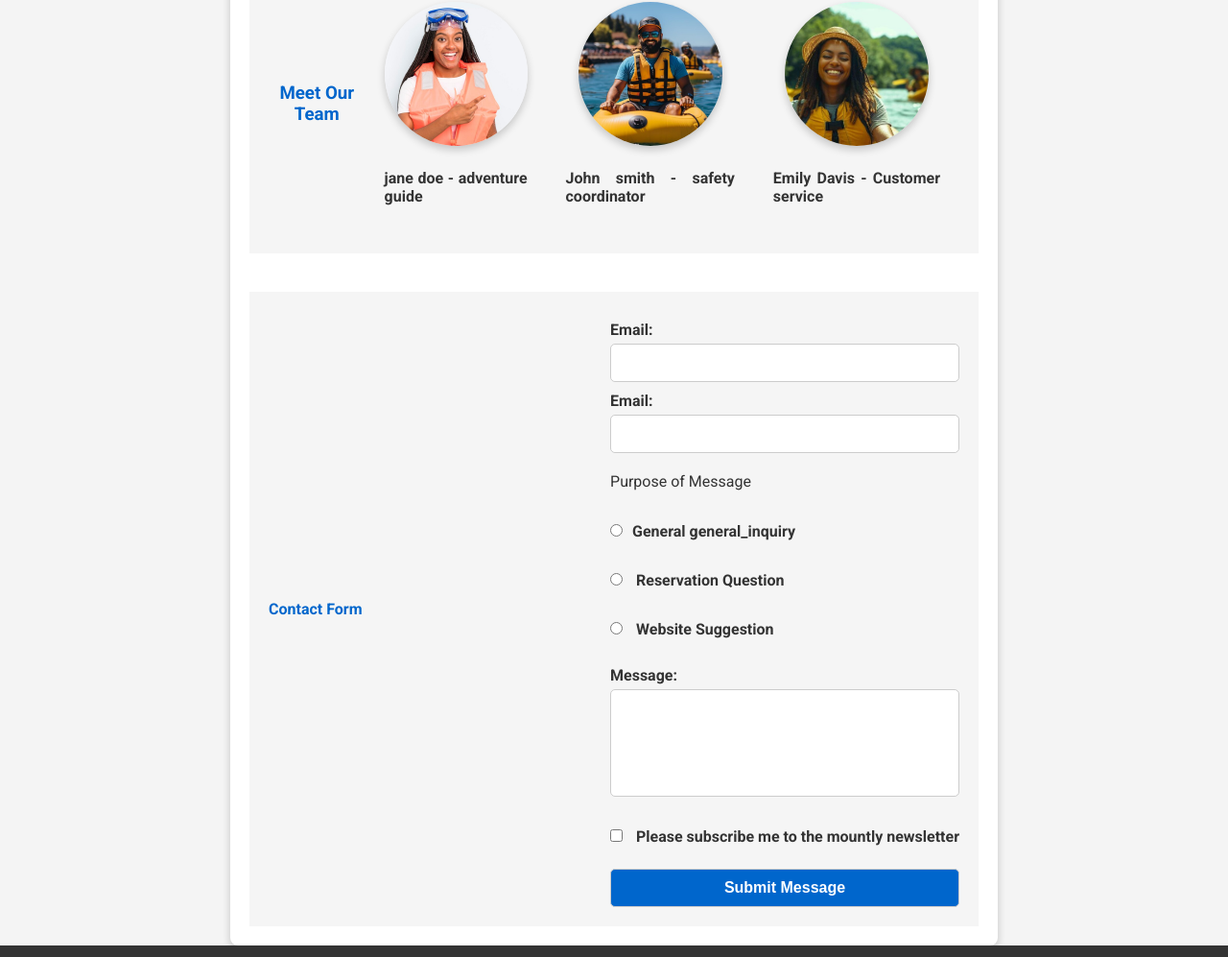
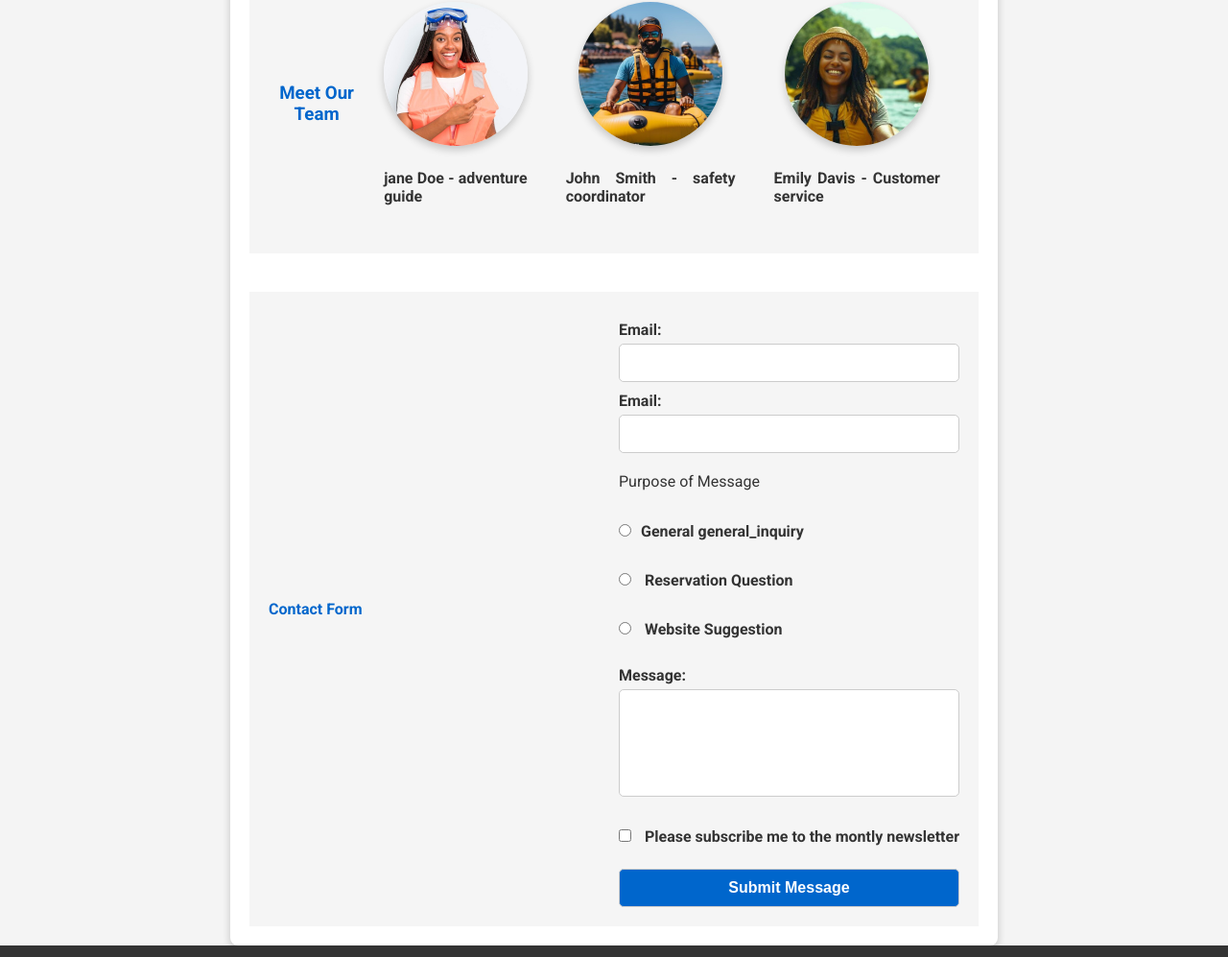
Before and after one commit to Spencerashiboye/wdd130, a plain HTML site: page wwr/contact.html in a window 1280 px wide. Shown: the part 724-1721 px from the top of the page at 96% size. Drawn offline with Linux system fonts and the light colour scheme.

Commit message:
contact us

```diff
--- a/wwr/contact.html
+++ b/wwr/contact.html
@@ -38,11 +38,11 @@
                     <h3>Meet Our Team</h3>
                     <div class="employee">
                         <img src="images/jane_doe.jpg" alt="...">
-                        <p>jane doe - adventure guide</p>
+                        <p>jane Doe - adventure guide</p>
                     </div>
                     <div class="employee">
                         <img src="images/john_smiith.jpg" alt="...">
-                        <p>John smith - safety coordinator</p>
+                        <p>John Smith - safety coordinator</p>
                     </div>
                     <div class="employee">
                         <img src="images/emily_davis.jpg" alt="...">
@@ -86,7 +86,7 @@
                         <!-- newsletter subscription -->
                          <label>
                             <input type="checkbox" name="subscription">
-                             Please subscribe me to the mountly newsletter
+                             Please subscribe me to the montly newsletter
                          </label>
                          <br>
 
```
